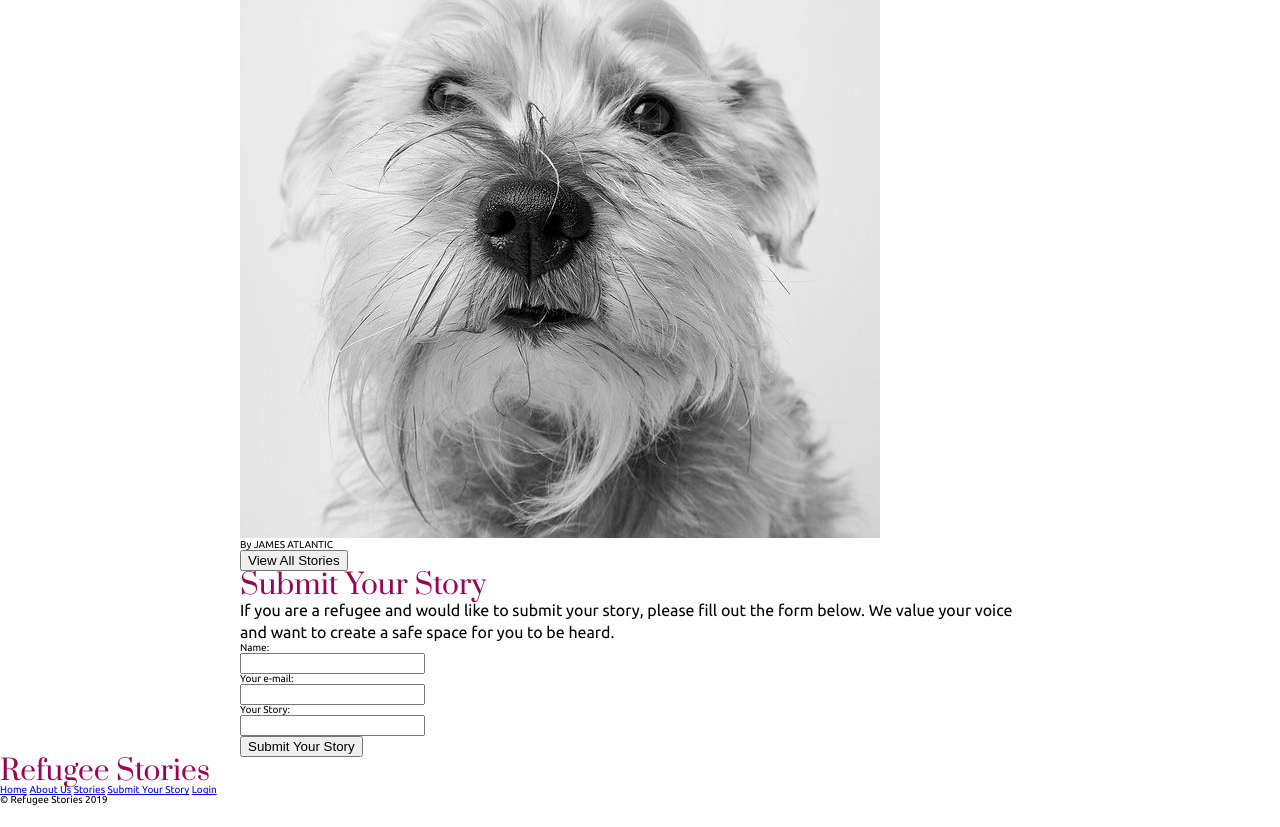
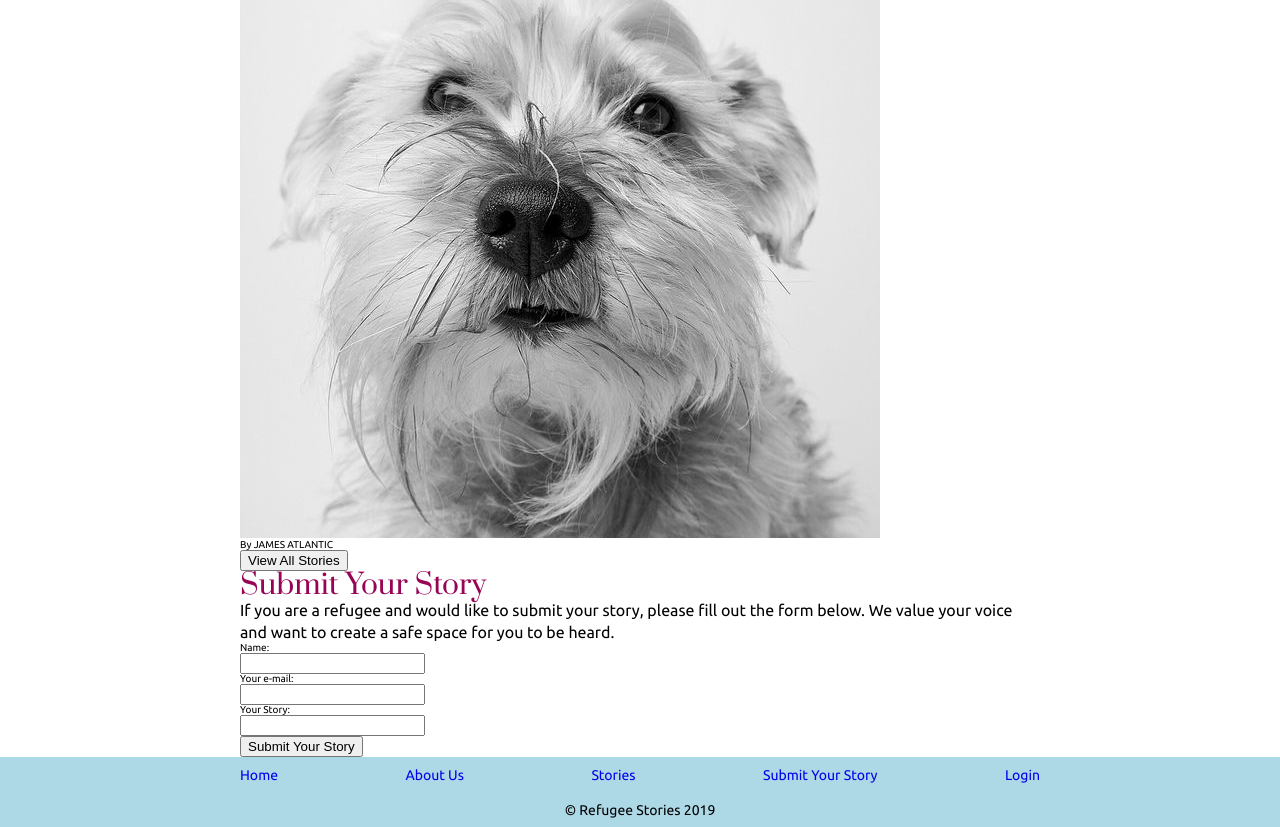
Before and after one commit to lambda-refugee-stories/landing-pages, a plain HTML site: page index.html in a window 1280 px wide. Shown: the part 2783-3610 px from the top of the page. Before the commit the page ends 3588 px from the top, so only its background shows below. Drawn offline with Linux system fonts and the light colour scheme; a script that the page names is missing.

Commit message:
Added basic LESS styling to footer section

```diff
--- a/LESS/footer.less
+++ b/LESS/footer.less
@@ -0,0 +1,20 @@
+.footer-section {
+    width: 100%;
+    height: 70px;
+    background-color: lightblue;
+    display: flex;
+    flex-direction: column;
+    justify-content: space-around;
+    align-items: center;
+    font-size: 1.4rem;
+
+    .nav-section {
+        display: flex;
+        justify-content: space-between;
+
+        a {
+            text-decoration: none;
+        }
+
+    }
+}
--- a/index.html
+++ b/index.html
@@ -160,16 +160,13 @@
     </div>
     <!---------- FOOTER SECTION ---------->
     <footer class="footer-section">
-        <div class="nav-container">
-          <h2 class="logo-heading">Refugee Stories</h2>
-          <nav class="nav-section">
+          <nav class="container nav-section">
             <a class="nav-link" href="index.html">Home</a>
             <a class="nav-link" href="#">About Us</a>
             <a class="nav-link" href="#">Stories</a>
             <a class="nav-link" href="#">Submit Your Story</a>
             <a class="nav-link" href="#">Login</a>
           </nav>
-        </div>
         <span>&copy; Refugee Stories 2019</span>
       </footer>
   </body>
```
Also changed, not shown: CSS/index.css.
